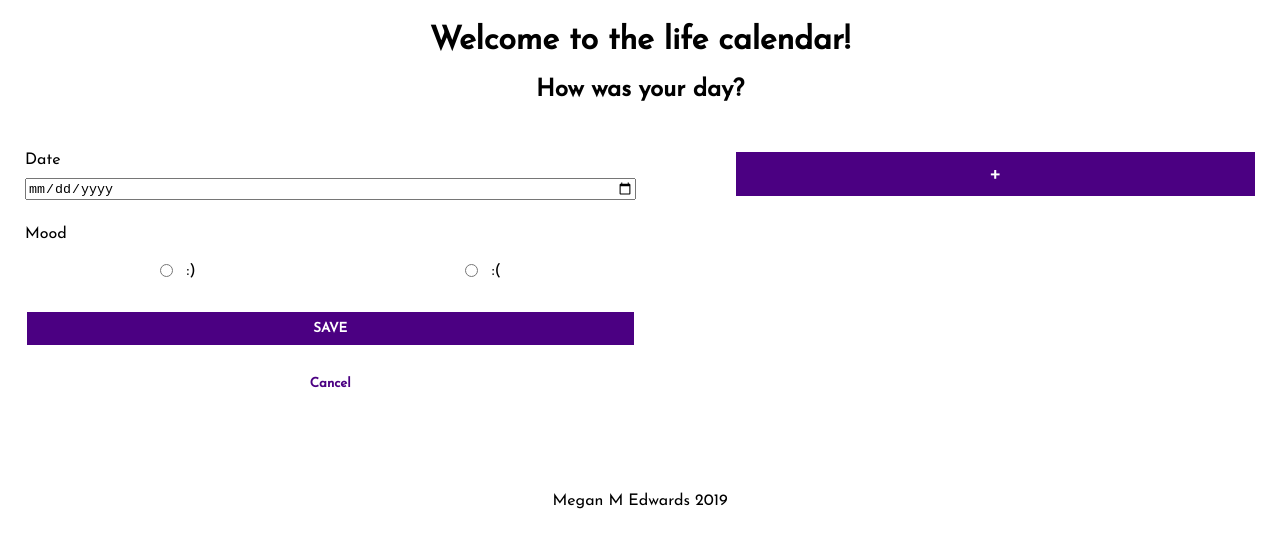
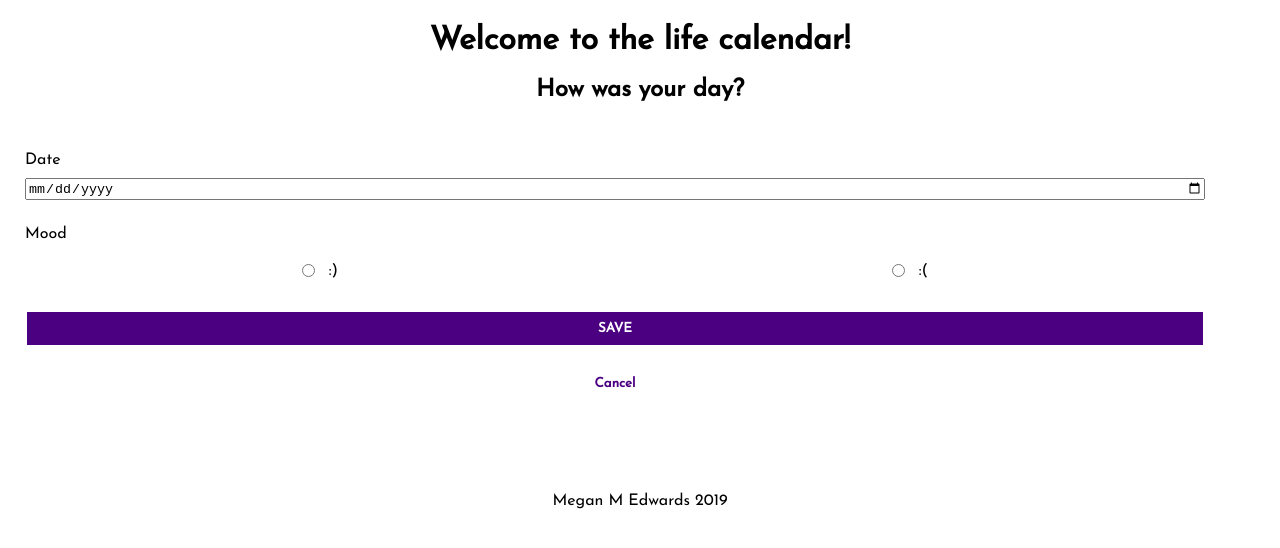
Before and after one commit to m-m-e/f-online-life-calendar-m-m-e, a React (Create React App) app: page /#/editor in a window 1280 px wide. Shown: the top 548 px of the page. Built offline with nearby package versions, Linux system fonts and the light colour scheme.

Commit message:
Add react router and error message if date and mood not filled in

```diff
--- a/package.json
+++ b/package.json
@@ -6,6 +6,7 @@
     "node-sass": "^4.12.0",
     "react": "^16.8.6",
     "react-dom": "^16.8.6",
+    "react-router-dom": "^5.0.1",
     "react-scripts": "3.0.1"
   },
   "scripts": {
--- a/src/components/app/App.js
+++ b/src/components/app/App.js
@@ -3,14 +3,15 @@ import './App.scss';
 import Editor from '../editor/Editor';
 import {Calendar} from '../calendar/Calendar';
 import {saveData} from '../../services/Helpers';
-
+import {Route,Switch} from 'react-router-dom';
 
 class App extends React.Component {
   constructor(props){
     super(props);
     this.state = {
       newMood: {},
-      days: []
+      days: [],
+      isError: false
     }
     this.updateMood = this.updateMood.bind(this);
     this.addMood = this.addMood.bind(this);
@@ -18,7 +19,7 @@ class App extends React.Component {
   }
 
   componentDidMount(){
-    const newData = JSON.parse(localStorage.getItem('previousDays'));
+    const newData = JSON.parse(localStorage.getItem('previousDays')) || [];
     this.setState({days: newData});
   }
 
@@ -35,18 +36,23 @@ class App extends React.Component {
   }
 
   addMood(event){
+    const mood = this.state.newMood;
+      if (Object.keys(mood).length >= 2){
       this.setState(prevState => {
         const dayToAdd = {...prevState.newMood};
         const currentDays = [...prevState.days];
         currentDays.push(dayToAdd);
         saveData('previousDays', currentDays);
-      return {days: currentDays};
+        return {days: currentDays, isError: false};
       })
       this.clearMood();
+    } else {
+      this.setState({isError: true});
+    }
   }
 
   render(){
-    const {newMood, days} = this.state;
+    const {newMood, days, isError} = this.state;
     const {updateMood, addMood, clearMood} = this;
     return (
       <div className="app">
@@ -58,13 +64,20 @@ class App extends React.Component {
         </header>
         <main className="main">
           <div className="wrapper main__wrapper">
+            <Switch>
+              <Route exact path="/" render={ () => (
+                <Calendar days={days} />
+              )}/>
+              <Route path="/editor" render={ () => (
                 <Editor
                 updateMood={updateMood}
                 addMood={addMood}
                 mood={newMood}
                 clearMood={clearMood}
+                error={isError}
                 />
-            <Calendar days={days} />
+              )}/>
+            </Switch>
           </div>
         </main>
         <footer className="footer">
--- a/src/components/app/App.scss
+++ b/src/components/app/App.scss
@@ -20,9 +20,9 @@
   }
 
 }
-@media all and (min-width: 768px){
- .main__wrapper {
-  display: flex;
-  justify-content: space-between;
- }
-}
+// @media all and (min-width: 768px){
+//  .main__wrapper {
+//   display: flex;
+//   justify-content: space-between;
+//  }
+// }
--- a/src/components/calendar/Calendar.js
+++ b/src/components/calendar/Calendar.js
@@ -1,13 +1,19 @@
 import React from 'react';
 import {DayList} from '../dayList/DayList';
 import './calendar.scss';
+import {Link} from 'react-router-dom';
 
 const Calendar = (props) => {
   const {days} = props;
   return (
     <section className="calendar">
-      <div className="add__button">+</div>
+      <div className="add__button">
+        <Link to="/editor">+</Link>
+      </div>
       <DayList days={days} />
+      {days.length === 0 &&
+        <p className="error">Click the + above to add more days!</p>
+      }
     </section>
   );
 };
--- a/src/components/day/Day.js
+++ b/src/components/day/Day.js
@@ -6,6 +6,7 @@ const Day = (props) => {
   return (
     <li className="day">
       <div
+      title={day.date}
       className={
         day.mood === 'good'
         ?
--- a/src/components/day/day.scss
+++ b/src/components/day/day.scss
@@ -5,6 +5,9 @@
   justify-content: center;
   align-items: center;
   margin: 10px;
+  &:hover{
+    cursor: default;
+  }
 
   .smiley {
     height: 60px;
--- a/src/components/editor/Editor.js
+++ b/src/components/editor/Editor.js
@@ -1,9 +1,10 @@
 import React, {Component} from 'react';
 import './editor.scss';
+import {Link} from 'react-router-dom'
 
 class Editor extends Component {
   render(){
-    const {updateMood, addMood, mood, clearMood} = this.props;
+    const {updateMood, addMood, mood, clearMood, error} = this.props;
     return(
       <section className="editor">
         <form action="" className="editor__form">
@@ -68,6 +69,27 @@ class Editor extends Component {
               />
             </div>
           }
+          {mood.date && mood.mood
+            ?
+            <div className="actions">
+              <Link to="/">
+                <button
+                  type="button"
+                  className="button button__save"
+                  onClick={addMood}>
+                      Save
+                </button>
+              </Link>
+              <button
+                type="button"
+                className="button button__cancel"
+                onClick={clearMood}>
+                  <Link to="/">
+                    Cancel
+                  </Link>
+              </button>
+            </div>
+            :
             <div className="actions">
               <button
                 type="button"
@@ -82,6 +104,8 @@ class Editor extends Component {
                   Cancel
               </button>
             </div>
+          }
+          {error && <p className="error">Please fill in the date and your mood!</p>}
         </form>
       </section>
     );
--- a/src/index.js
+++ b/src/index.js
@@ -2,5 +2,10 @@ import React from 'react';
 import ReactDOM from 'react-dom';
 import './index.css';
 import App from './components/app/App';
+import {HashRouter} from 'react-router-dom';
 
-ReactDOM.render(<App />, document.getElementById('root'));
+ReactDOM.render(
+  <HashRouter>
+    <App />
+  </ HashRouter>,
+  document.getElementById('root'));
```
Also changed, not shown: 1 other file (tests, documents, lock files or other folders). Lines whose indentation alone changed are shown as unchanged.
